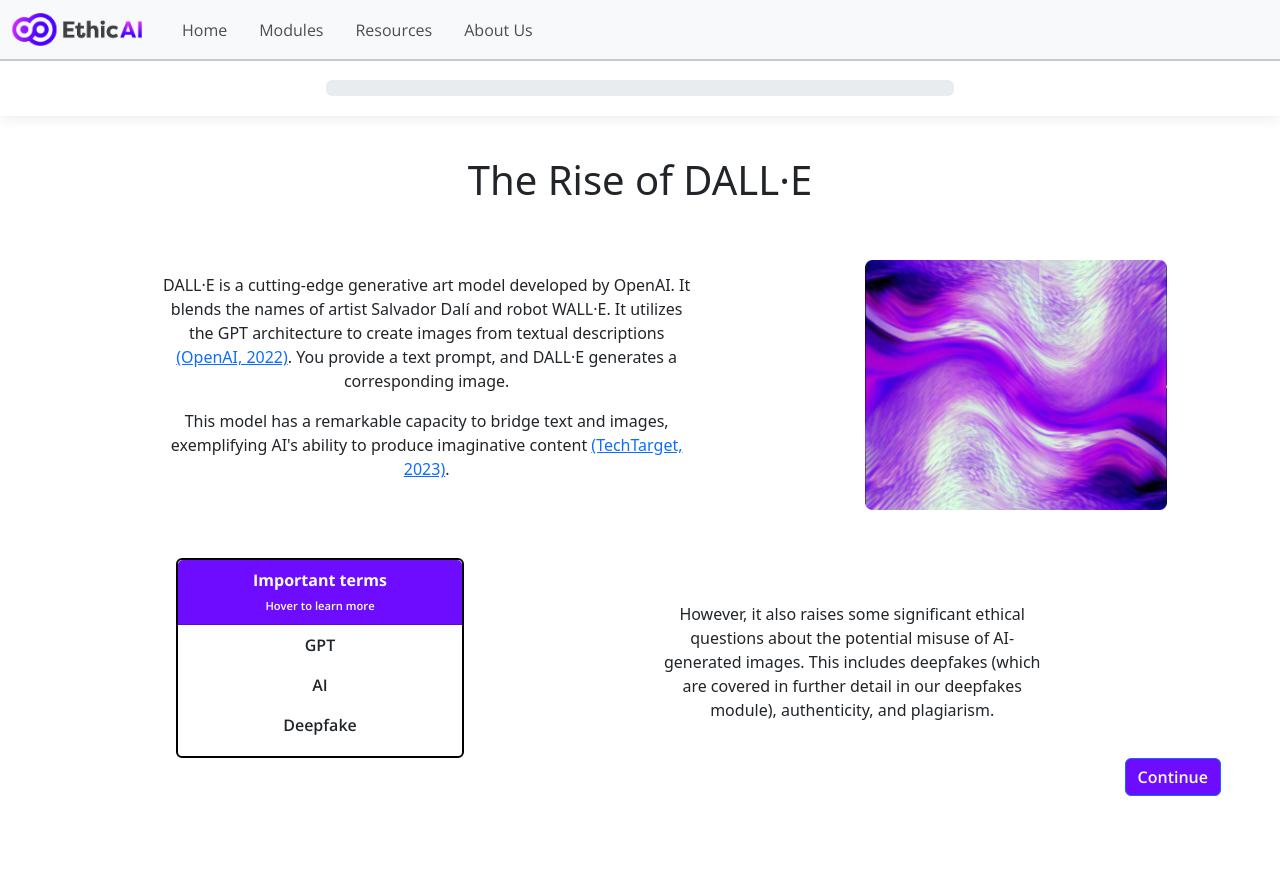
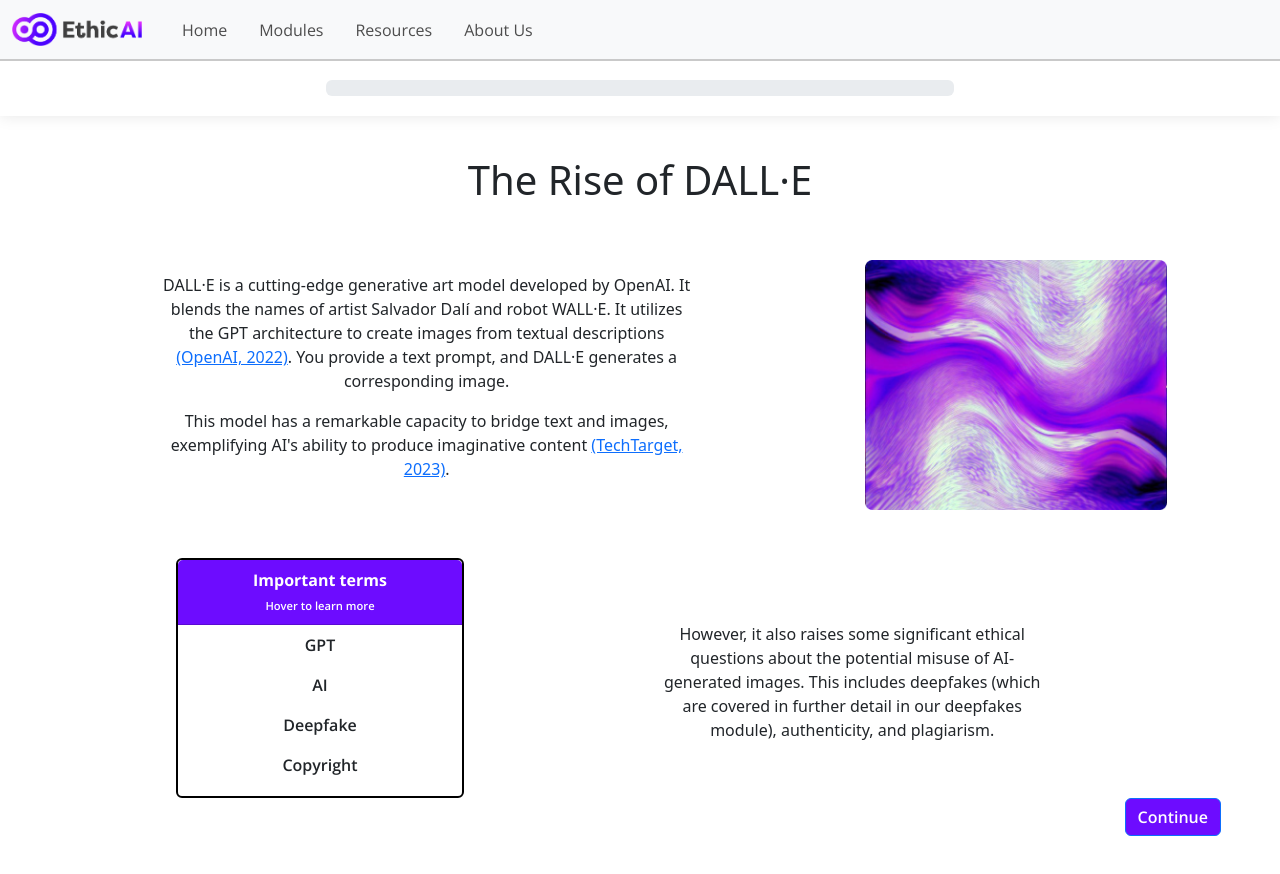
Before and after one commit to harslash/EthicAI, a Vue app in the folder project/ethicai-spa/: page /dalle/the-rise-of-dalle in a window 1280 px wide. Shown: the top 874 px of the page. Before the commit the page ends 844 px from the top, so only its background shows below. Built offline with nearby package versions, Linux system fonts and the light colour scheme.

Commit message:
add copyright term

```diff
--- a/project/ethicai-spa/src/components/pages/dalle/dalle-page-1.vue
+++ b/project/ethicai-spa/src/components/pages/dalle/dalle-page-1.vue
@@ -34,7 +34,7 @@
       </div>
       <div class="row h-30 mb-10 justify-content-center">
         <div class="col-md-6 d-flex justify-content-center">
-          <important-terms-card :terms-and-definitions="termsAndDefinitions" />
+          <important-terms-card :terms-and-definitions="termsAndDefinitions" :cardHeight="240"></important-terms-card>
         </div>
         <div class="col-md-6 d-flex align-items-center">
           <p class="text-right section-text">
@@ -249,6 +249,11 @@ export default defineComponent({
           definition:
             "A deepfake is a computer-made imitation video, image, or audio, mimicking reality and often impersonating individuals (Seon, n.d.).",
         },
+        {
+          term: "Copyright",
+          definition:
+            "Copyright is a form of intellectual property right. It gives the person who creates an original work exclusive rights to copy, publish, publicly perform, transmit and adapt their material (Copyright Licensing NZ, 2023)",
+        },
       ],
       showFirstSection: true,
       showSecondSection: false,
```
